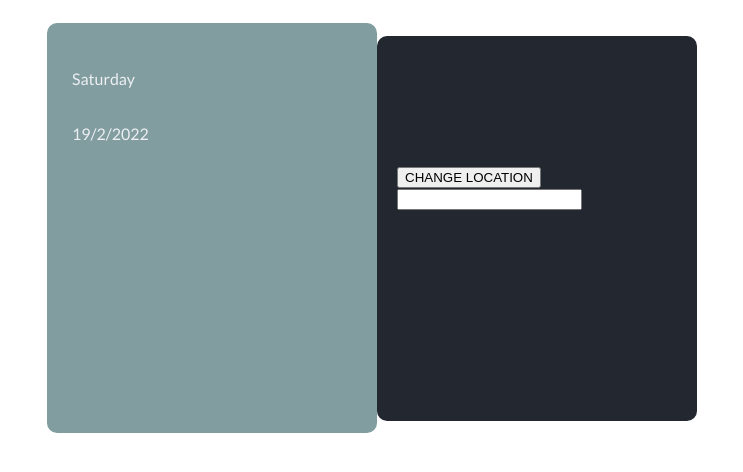
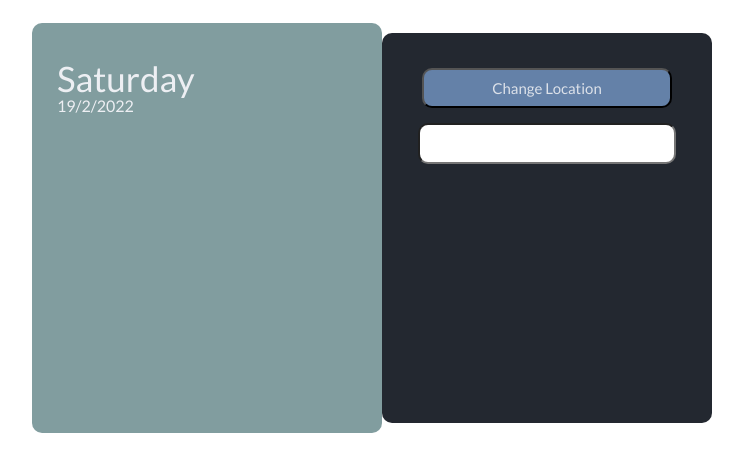
Before and after one commit to krenbastida/UNICA, a plain HTML site: page css-grid-layout/index.html in a window 1280 px wide. Shown: the whole page, without its empty margins (268-1011 px from the left). Drawn offline with Linux system fonts and the light colour scheme; no server answers.

Commit message:
The really good one

```diff
--- a/css-grid-layout/index.html
+++ b/css-grid-layout/index.html
@@ -12,13 +12,11 @@
 
         <div class = "container1">
             <div class="dia">
-                <div class="dia-texto" id="weekday">
-                    <h2>Monday</h2>
+                <div class="dia-texto-wd" id="weekday">
                 </div>
-                <div class="dia-texto" id="date">
-                    <p>9/1/2022</p>
+                <div class="dia-texto-fd" id="date">
                 </div>
-                <div class="dia-texto" id="city">
+                <div class="dia-texto-ct" id="city">
                 </div>
             </div>
 
@@ -40,12 +38,10 @@
         <div class = "container2">
             <div class="datos">
                 <div class="datos-texto" id="max-temp">
-
                 </div>
                 <div class="datos-texto" id="min-temp">
                 </div>
                 <div class="datos-texto" id="humidity">
-
                 </div>
                 <div class="datos-texto" id="wind">
 
@@ -53,7 +49,7 @@
             </div>
             <div class="botones">
                 <div class="boton">
-                    <button onclick="request()">CHANGE LOCATION</button>
+                    <button onclick="request()">Change Location</button>
                 </div>
                 <div class="buscador">
                     <input type="text" id="buscador">
--- a/css-grid-layout/style.css
+++ b/css-grid-layout/style.css
@@ -15,22 +15,34 @@
   .container1 {
     display: flex;
     background: #819d9f;
-    padding: 15px 15px;
+    padding: 15px 25px;
     border-radius: 10px;
     flex-direction: column;
     width: 300px;
-    height: 380px;
+    height: 380px
   }
 
   .dia{
     display: flex;
     flex-direction: column;
-    padding: 10px;
 
   }
-  .dia-texto {
-    margin-top: 5px;
-    height: 50px;
+  .dia-texto-wd{
+    display: flex;
+    margin-top: 20px;
+    align-items: center;
+    height: 40px;
+  }
+  .dia-texto-wd p{
+    font-size: 35px;
+
+  }
+  .dia-texto-fd{
+    display: flex;
+    align-items:  center;
+    height: 15px;
+  }
+  .dia-texto-ct{
     align-items: center;
   }
 
@@ -38,12 +50,23 @@
     display: flex;
     flex-direction: column;
     margin-top: 50px;
-    padding: 10px;
   }
-
+  .icono{
+    display: flex;
+  }
+  .temperatura p{
+    margin: 0;
+    display: flex;
+    font-size: 50px;
+    font-weight: bold;
+  }
+  .grados{
+    display: flex;
+    align-items: center;
+    height: 30px;
+  }
   .grados p{
-    font-size: 40px;
-    font-weight: bold;
+    font-size: 20px;
   }
 
 
@@ -51,68 +74,56 @@
     display: flex;
     background: #232830;
     width: 300px;
-    height: 365px;
+    height: 360px;
     border-radius: 10px;
     flex-direction: column;
-    padding: 10px;
+    padding: 15px;
   }
 
   .datos{
     display: flex;
     flex-direction: column;
-    padding: 10px;
+    padding: 0px 15px;
   }
 
   .datos-texto{
-    margin: 5px;
+    display: flex;
+    margin: 0px;
     flex-direction: row;
-    justify-content: space-around;
+    justify-content: space-between;
   }
-
-  .datos-texto p{
+    .datos-texto p{
     width: fit-content;
   }
 
   .botones{
     display: flex;
-    margin-top: 50px;
+    margin-top: 20px;
     flex-direction: column;
-    padding: 10px;
   }
-
   .boton{
+    margin-bottom: 15px;
+    display: flex;
+  }
+  .boton button{
+    display: flex;
+    margin: auto;
+    background-color: #6481a8;
+    border-radius: 10px;
+    height: 40px;
+    width: 250px;
     align-items: center;
+    justify-content: center;
+    color: #dce1e9;
+    font-family: 'Lato', sans-serif;
+    font-size: 15px;
   }
-
-  /* .datos{
+  .buscador{
     display: flex;
-    flex-direction: row;
-    background: red;
-    padding: 10px;
+    justify-content: center;
   }
-
-  .datos-texto-izq{
-    background-color: purple;
-    margin: 5px;
-    justify-content: space-around;
+  .buscador input{
+    height: 35px;
+    width: 250px;
+    border-radius: 10px;
   }
-
-  .datos-texto-der{
-    background-color: yellowgreen;
-    margin: 5px;
-    justify-content: space-around;
-  }
-
-  .botones{
-    display: flex;
-    margin-top: 50px;
-    flex-direction: column;
-    background: cyan;
-    padding: 10px;
-  }
-
-  .boton{
-    background: green;
-    ;
-  }
-  */
```
